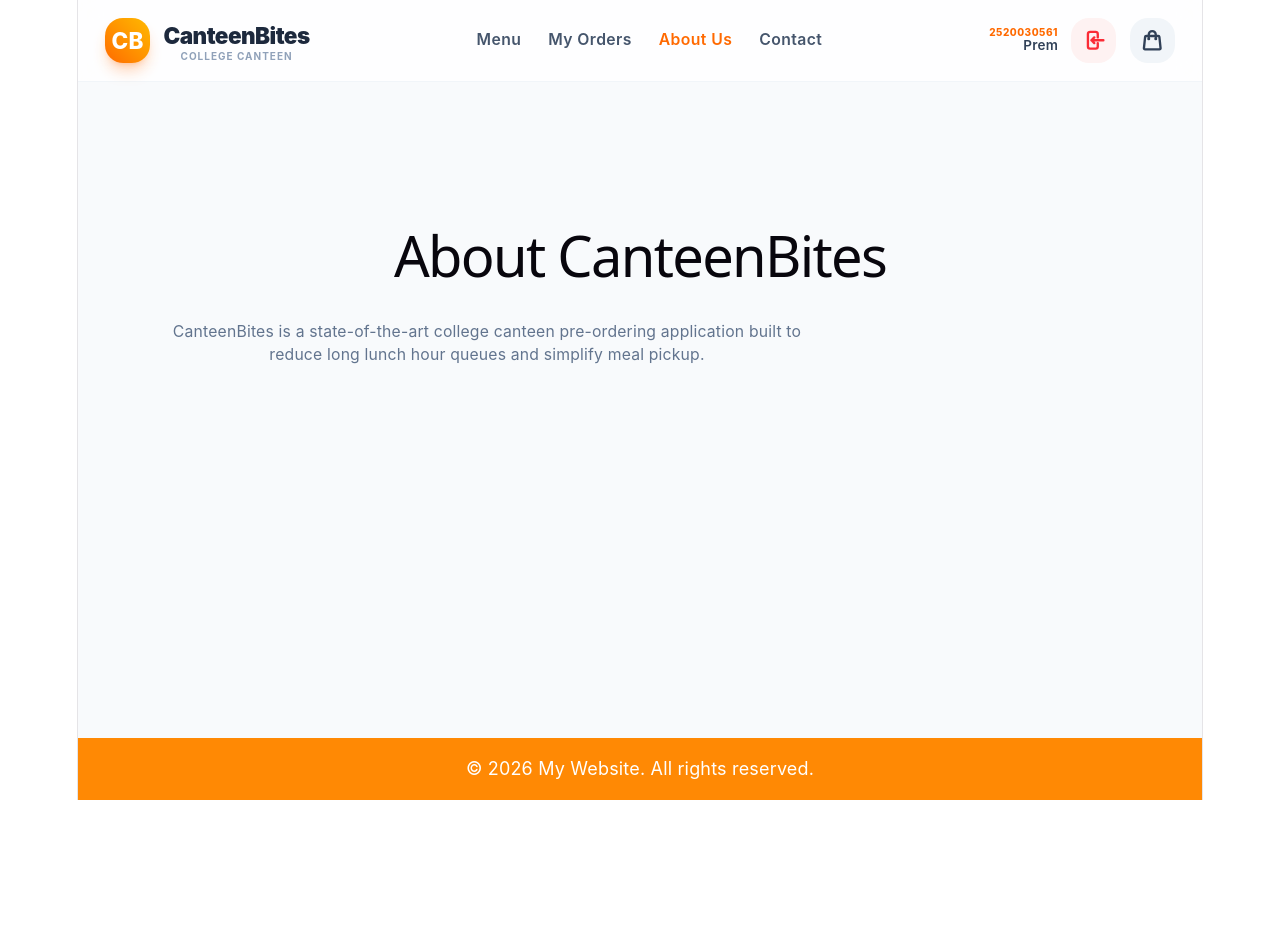
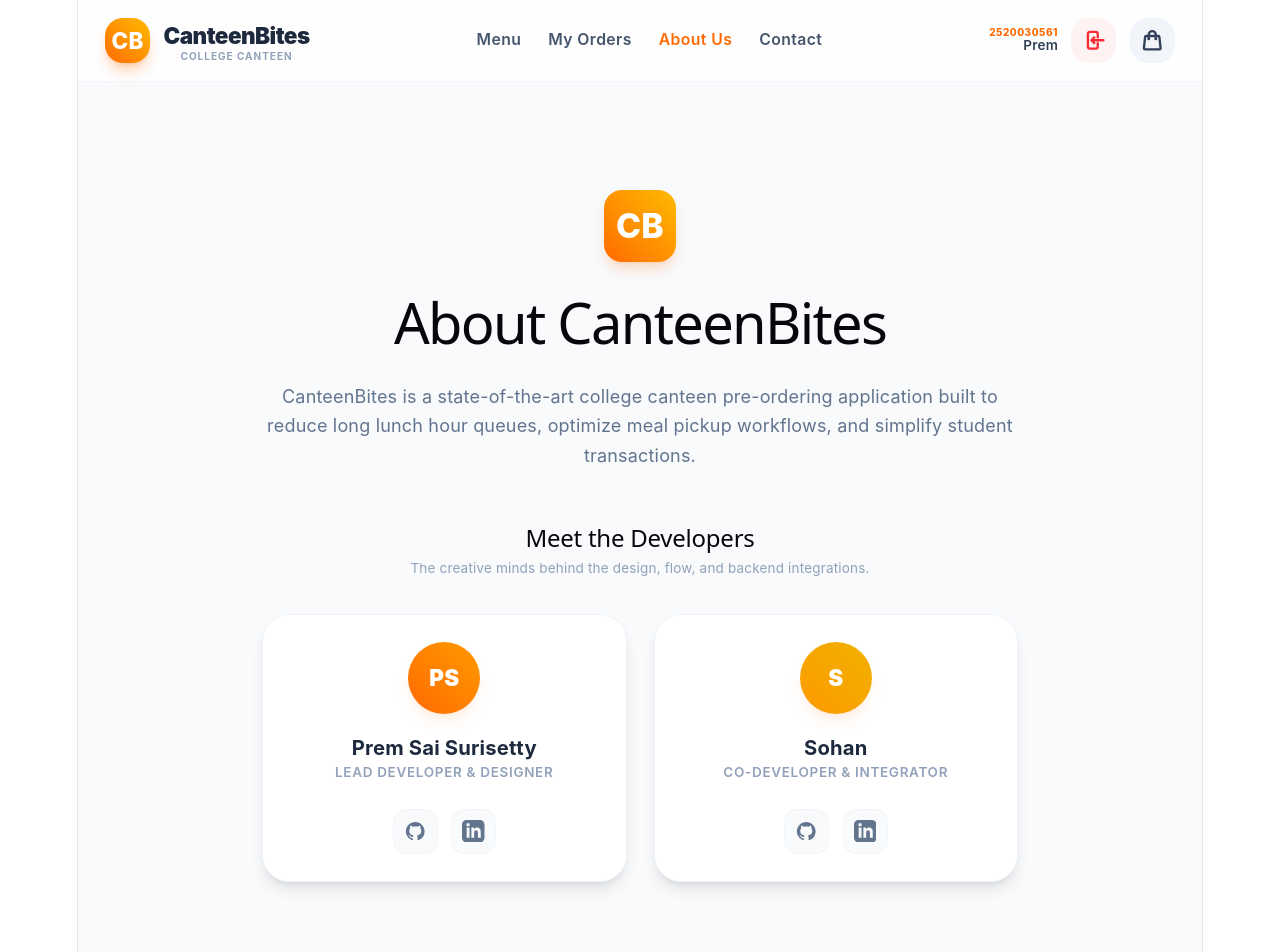
Before and after one commit to premsaisurisetty-a11y/Canteen-PreOrder-System, a React (Vite) app: page /aboutus in a window 1280 px wide. Shown: the top 952 px of the page. Before the commit the page ends 800 px from the top, so only its background shows below. Built offline with nearby package versions, Linux system fonts and the light colour scheme.

Commit message:
feat: enhance About section with developer cards, social SVG icons and update Footer branding

```diff
--- a/src/pages/Aboutus.jsx
+++ b/src/pages/Aboutus.jsx
@@ -1,12 +1,104 @@
 import React from 'react';
 
 const Aboutus = () => {
+  const developers = [
+    {
+      name: "Prem Sai Surisetty",
+      role: "Lead Developer & Designer",
+      initials: "PS",
+      gradient: "from-orange-500 to-amber-500",
+      github: "https://github.com/premsaisurisetty-a11y",
+      linkedin: "https://www.linkedin.com/in/prem-sai-surisetty-833a69280/"
+    },
+    {
+      name: "Sohan",
+      role: "Co-Developer & Integrator",
+      initials: "S",
+      gradient: "from-amber-500 to-yellow-500",
+      github: "https://github.com/sohan-demo", // easily editable placeholder
+      linkedin: "https://linkedin.com/in/sohan-demo" // easily editable placeholder
+    }
+  ];
+
   return (
-    <div className="max-w-4xl mx-auto p-6 text-center mt-10">
-      <h1 className="text-3xl font-extrabold text-slate-800 dark:text-slate-100">About CanteenBites</h1>
-      <p className="text-slate-500 dark:text-slate-400 text-sm mt-1 max-w-xl">
-        CanteenBites is a state-of-the-art college canteen pre-ordering application built to reduce long lunch hour queues and simplify meal pickup.
-      </p>
+    <div className="max-w-4xl mx-auto p-6 mt-10 space-y-12 animate-fade-in">
+      {/* Brand Intro Card */}
+      <section className="text-center space-y-4 max-w-2xl mx-auto">
+        <div className="w-16 h-16 rounded-2xl bg-gradient-to-tr from-orange-500 to-amber-400 flex items-center justify-center text-white font-extrabold text-3xl shadow-lg shadow-orange-500/20 mx-auto">
+          CB
+        </div>
+        <h1 className="text-4xl font-black text-slate-800 dark:text-slate-100 tracking-tight leading-none">
+          About CanteenBites
+        </h1>
+        <p className="text-slate-500 dark:text-slate-400 text-sm md:text-base leading-relaxed">
+          CanteenBites is a state-of-the-art college canteen pre-ordering application built to reduce long lunch hour queues, optimize meal pickup workflows, and simplify student transactions.
+        </p>
+      </section>
+
+      {/* Meet the Developers */}
+      <section className="space-y-8">
+        <div className="text-center">
+          <h2 className="text-2xl font-bold text-slate-800 dark:text-slate-200 tracking-tight">
+            Meet the Developers
+          </h2>
+          <p className="text-xs text-slate-400 mt-1">
+            The creative minds behind the design, flow, and backend integrations.
+          </p>
+        </div>
+
+        <div className="grid grid-cols-1 sm:grid-cols-2 gap-6 max-w-2xl mx-auto">
+          {developers.map((dev, index) => (
+            <div
+              key={index}
+              className="bg-white dark:bg-slate-950 border border-slate-100 dark:border-slate-800 rounded-3xl p-6 shadow-lg shadow-slate-150/50 dark:shadow-none hover:shadow-xl dark:hover:border-slate-700 transition-all duration-300 flex flex-col items-center text-center space-y-4 group"
+            >
+              {/* Avatar Initial Badge */}
+              <div className={`w-16 h-16 rounded-full bg-gradient-to-tr ${dev.gradient} flex items-center justify-center text-white font-black text-xl shadow-lg shadow-orange-500/10 group-hover:scale-105 transition-transform duration-300`}>
+                {dev.initials}
+              </div>
+
+              {/* Dev Info */}
+              <div>
+                <h3 className="text-lg font-bold text-slate-800 dark:text-slate-200">
+                  {dev.name}
+                </h3>
+                <p className="text-xs font-semibold text-slate-400 dark:text-slate-500 uppercase tracking-wider mt-0.5">
+                  {dev.role}
+                </p>
+              </div>
+
+              {/* Social Links */}
+              <div className="flex items-center gap-3 pt-2">
+                {/* GitHub */}
+                <a
+                  href={dev.github}
+                  target="_blank"
+                  rel="noopener noreferrer"
+                  className="w-10 h-10 rounded-xl bg-slate-50 dark:bg-slate-900 border border-slate-100 dark:border-slate-800 flex items-center justify-center text-slate-500 hover:text-orange-500 hover:border-orange-500/20 hover:bg-orange-50/30 dark:hover:text-orange-400 dark:hover:bg-orange-950/20 transition-all duration-200"
+                  aria-label={`${dev.name} GitHub`}
+                >
+                  <svg className="w-5 h-5" fill="currentColor" viewBox="0 0 24 24" aria-hidden="true">
+                    <path fillRule="evenodd" d="M12 2C6.477 2 2 6.484 2 12.017c0 4.425 2.865 8.18 6.839 9.504.5.092.682-.217.682-.483 0-.237-.008-.868-.013-1.703-2.782.605-3.369-1.343-3.369-1.343-.454-1.158-1.11-1.466-1.11-1.466-.908-.62.069-.608.069-.608 1.003.07 1.53 1.032 1.53 1.032.892 1.53 2.341 1.088 2.91.832.092-.647.35-1.088.636-1.338-2.22-.253-4.555-1.113-4.555-4.951 0-1.093.39-1.988 1.029-2.688-.103-.253-.446-1.272.098-2.65 0 0 .84-.27 2.75 1.026A9.564 9.564 0 0112 6.844c.85.004 1.705.115 2.504.337 1.909-1.296 2.747-1.027 2.747-1.027.546 1.379.202 2.398.1 2.651.64.7 1.028 1.595 1.028 2.688 0 3.848-2.339 4.695-4.566 4.943.359.309.678.92.678 1.855 0 1.338-.012 2.419-.012 2.747 0 .268.18.58.688.482A10.019 10.019 0 0022 12.017C22 6.484 17.522 2 12 2z" clipRule="evenodd" />
+                  </svg>
+                </a>
+
+                {/* LinkedIn */}
+                <a
+                  href={dev.linkedin}
+                  target="_blank"
+                  rel="noopener noreferrer"
+                  className="w-10 h-10 rounded-xl bg-slate-50 dark:bg-slate-900 border border-slate-100 dark:border-slate-800 flex items-center justify-center text-slate-500 hover:text-blue-600 hover:border-blue-500/20 hover:bg-blue-50/30 dark:hover:text-blue-400 dark:hover:bg-blue-950/20 transition-all duration-200"
+                  aria-label={`${dev.name} LinkedIn`}
+                >
+                  <svg className="w-5 h-5" fill="currentColor" viewBox="0 0 24 24" aria-hidden="true">
+                    <path fillRule="evenodd" d="M19 0h-14c-2.761 0-5 2.239-5 5v14c0 2.761 2.239 5 5 5h14c2.762 0 5-2.239 5-5v-14c0-2.761-2.238-5-5-5zm-11 19h-3v-11h3v11zm-1.5-12.268c-.966 0-1.75-.779-1.75-1.75s.784-1.75 1.75-1.75 1.75.779 1.75 1.75-.784 1.75-1.75 1.75zm13.5 12.268h-3v-5.604c0-3.368-4-3.113-4 0v5.604h-3v-11h3v1.765c1.396-2.586 7-2.777 7 2.476v6.759z" clipRule="evenodd" />
+                  </svg>
+                </a>
+              </div>
+            </div>
+          ))}
+        </div>
+      </section>
     </div>
   );
 };
--- a/src/pages/Footer.jsx
+++ b/src/pages/Footer.jsx
@@ -1,11 +1,23 @@
-import React from 'react'
+import React from 'react';
 
 const Footer = () => {
     return (
-        <footer className="bg-orange-400 text-white text-center py-4">
-            <p>&copy; 2026 My Website. All rights reserved.</p>
+        <footer className="border-t border-slate-100 dark:border-slate-800 bg-white dark:bg-slate-950 py-6 mt-16 transition-colors duration-200">
+            <div className="max-w-4xl mx-auto px-6 flex flex-col sm:flex-row items-center justify-between gap-4 text-center sm:text-left">
+                <div className="flex items-center gap-2">
+                    <span className="w-6 h-6 rounded-lg bg-gradient-to-tr from-orange-500 to-amber-400 flex items-center justify-center text-white font-black text-xs">
+                        CB
+                    </span>
+                    <span className="text-sm font-bold text-slate-800 dark:text-slate-200">
+                        CanteenBites
+                    </span>
+                </div>
+                <p className="text-xs text-slate-400 dark:text-slate-500">
+                    &copy; 2026 CanteenBites. All rights reserved. Built for modern campus dining.
+                </p>
+            </div>
         </footer>
-    )
-}
+    );
+};
 
-export default Footer
+export default Footer;
```
